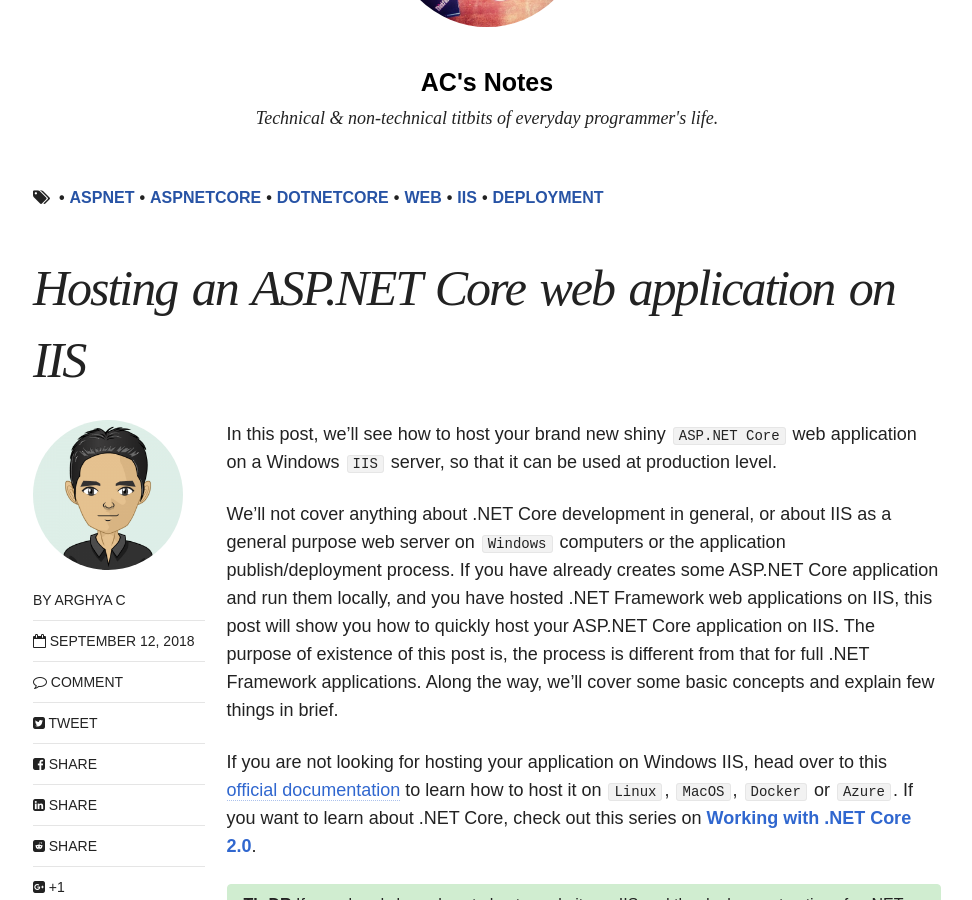
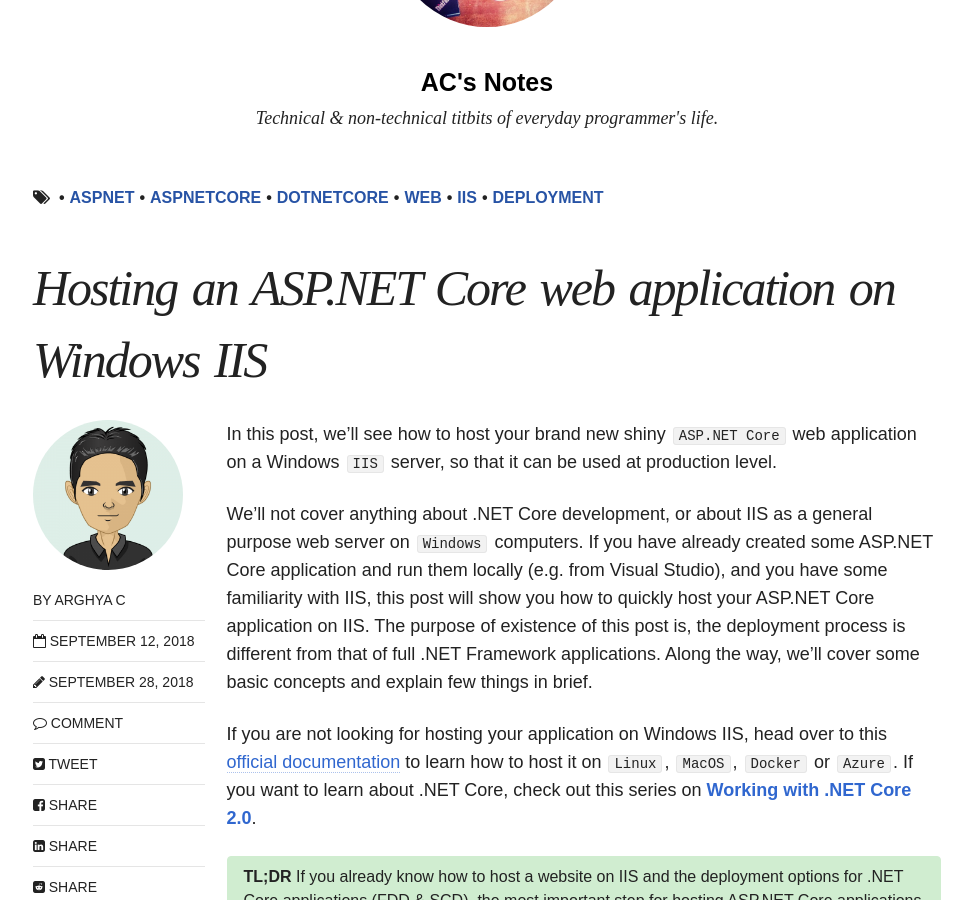
Before and after one commit to chakrabar/chakrabar.github.io, a Jekyll site: the page built from _posts/articles/2018-09-12-aspnetcore-on-windows-iis.md, in a window 1280 px wide and 900 px high, scrolled down 268 px. Shown: the whole window, without its empty margins (153-1125 px from the left). Built offline with Jekyll 4.4.1, drawn with Linux system fonts in a browser that asks for light colours; nearby versions of some CDN libraries; comment, search, counter and statistics services are not loaded; some of the changed text lies outside the part shown.

Commit message:
Re-creating last post mainly for reactions. Addl info in async-await.

```diff
--- a/_posts/articles/2018-09-12-aspnetcore-on-iis.md
+++ b/_posts/articles/2018-09-12-aspnetcore-on-windows-iis.md
@@ -1,6 +1,6 @@
 ---
 layout: post
-title: "Hosting an ASP.NET Core web application on IIS"
+title: "Hosting an ASP.NET Core web application on Windows IIS"
 excerpt: "A quick guide to deploying your new ASP.NET Core app on existing IIS web server"
 date: 2018-09-12
 tags: [aspnet, aspnetcore, dotnetcore, web, iis, deployment]
@@ -8,11 +8,12 @@
 comments: true
 share: true
 published: true
+modified: 2018-09-28T19:20:00+05:30
 ---
 
 In this post, we'll see how to host your brand new shiny `ASP.NET Core` web application on a Windows `IIS` server, so that it can be used at production level.
 
-We'll not cover anything about .NET Core development in general, or about IIS as a general purpose web server on `Windows` computers or the application publish/deployment process. If you have already creates some ASP.NET Core application and run them locally, and you have hosted .NET Framework web applications on IIS, this post will show you how to quickly host your ASP.NET Core application on IIS. The purpose of existence of this post is, the process is different from that for full .NET Framework applications. Along the way, we'll cover some basic concepts and explain few things in brief.
+We'll not cover anything about .NET Core development, or about IIS as a general purpose web server on `Windows` computers. If you have already created some ASP.NET Core application and run them locally (e.g. from Visual Studio), and you have some familiarity with IIS, this post will show you how to quickly host your ASP.NET Core application on IIS. The purpose of existence of this post is, the deployment process is different from that of full .NET Framework applications. Along the way, we'll cover some basic concepts and explain few things in brief.
 
 If you are not looking for hosting your application on Windows IIS, head over to this [official documentation](https://docs.microsoft.com/en-us/aspnet/core/host-and-deploy/?view=aspnetcore-2.1&tabs=aspnetcore2x) to learn how to host it on `Linux`, `MacOS`, `Docker` or `Azure`. If you want to learn about .NET Core, check out this series on **[Working with .NET Core 2.0](/articles/dotnet-core-2.0/)**.
 
@@ -47,7 +48,9 @@
 1. **[FDD](https://docs.microsoft.com/en-us/dotnet/core/deploying/#framework-dependent-deployments-fdd)** or Framework-Dependent Deployment. Here, only your app, NuGet and other related packages & configurations are packed in the published package. It needs the .NET Core runtime to be present on the target machine to run. The published package is platform independent and can run on any supported platform like `Windows`, `Linux` or `MacOS`. Practically, FDD also has options like
     1. **Portable** - totally platform independent (there are some catches though, see later). Total binary size is pretty small, comes with your own DLLs, some .NET Core base types and a few specific to different runtimes
     2. **Runtime specific** - not the ideal framework dependent, and comes with bunch of runtime specific files (that can handle the catch situations of portable option above). Binary size much larger than the portable one
-2. **[SCD](https://docs.microsoft.com/en-us/dotnet/core/deploying/#self-contained-deployments-scd)** or Self-Contained Deployment. Here the whole (the required parts) .NET Core runtime and [Kestrel](https://docs.microsoft.com/en-us/aspnet/core/fundamentals/servers/kestrel?view=aspnetcore-2.1) web server is packed with your application code. So, you can directly deploy the package on a machine and run, it does not need the .NET Core runtime to be pre-installed on the machine. This is a platform specific deployment, so you must choose the target runtime at the time of publish e.g. `win-x64` or `linux-x64`. The binary size much larger compared those FDD options
+2. **[SCD](https://docs.microsoft.com/en-us/dotnet/core/deploying/#self-contained-deployments-scd)** or Self-Contained Deployment. Here the whole (the required parts) .NET Core runtime and [Kestrel](https://docs.microsoft.com/en-us/aspnet/core/fundamentals/servers/kestrel?view=aspnetcore-2.1) web server is packed with your application code. So, you can directly deploy the package on a machine and run, it does not need the .NET Core runtime to be pre-installed on the machine. This is a platform specific deployment, so you must choose the target runtime at the time of publish e.g. `win-x64` or `linux-x64`. The binary size much larger compared those FDD options.
+
+If you are deploying on Windows-IIS, generally you'll have the .NET Core installed, so you can publish your applications as `FDD win-x64`, so that published binaries are not very large and also you avoid some issues with portable deployment.
 
 **Note:** In .NET Core, you specify a target platform with a `runtime ID`. A runtime ID is nothing but a combination of a specific OS and processor architecture e.g. win-x86, linux-x64 or osx-x64.
 {: .notice--info}
```
Also changed, not shown: other parts of _posts/articles/2018-09-12-aspnetcore-on-windows-iis.md (+3 -3 lines), _posts/articles/2018-01-02-dotnet-core-2.0.md (+2 -2 lines), _posts/articles/2018-05-28-async-await.md (+3 -0 lines).
